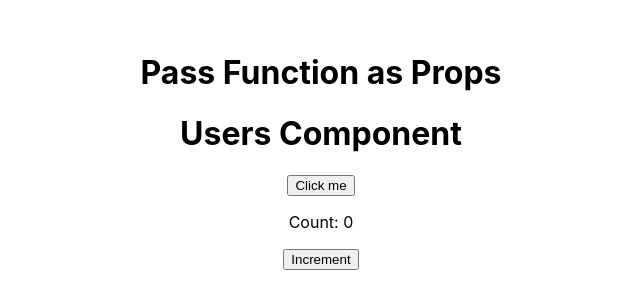
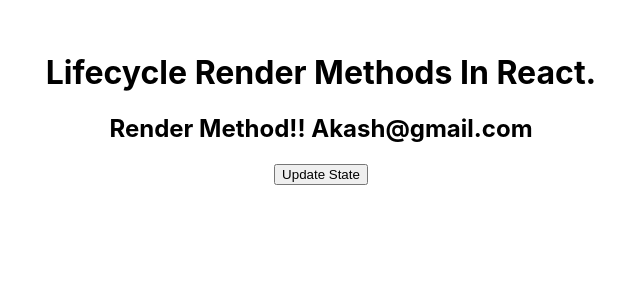
Before and after one commit to akashdomadiya/react-tuts, a React (Create React App) app: page / in a window 1280 px wide. Shown: the top 308 px of the page, without its empty margins (319-959 px from the left). Built offline with nearby package versions, Linux system fonts and the light colour scheme.

Commit message:
lifecyclemeth

```diff
--- a/src/App.js
+++ b/src/App.js
@@ -1,28 +1,21 @@
 import React, { useState } from "react";
 import "./App.css";
-import Users from "./Users";
+import RenderMethod from "./RenderMethod";
 function App() {
-  // Example 1 Function to be passed as a props
-  const handleButtonClick = () => {
-    console.log("Button clicked!");
-  };
-
-  // Example 2 useState
-  const [count, setCount] = useState(0);
-  const incrementCount = () => {
-    setCount(count + 1);
-  };
-
+  // const [name, setName] = useState("Code4education");
   return (
     <>
       <div className="App">
-        <h1>Pass Function as Props</h1>
+        <h1>Lifecycle Render Methods In React.</h1>
 
-        <Users
-          handleClick={handleButtonClick}
-          count={count}
-          increment={incrementCount}
-        />
+        {/* Example 2 */}
+        {/* <RenderMethod name={name} /> */}
+
+        {/* Example 3 */}
+        <RenderMethod />
+
+        {/* Example 2 */}
+        {/* <button onClick={() => setName("Bhaskar Gupta")}>Update Name</button> */}
       </div>
     </>
   );
--- /dev/null
+++ b/src/RenderMethod.jsx
@@ -0,0 +1,32 @@
+import React, { Component } from "react";
+
+export default class RenderMethod extends Component {
+  // Example 3
+  constructor() {
+    super();
+    this.state = {
+      email: "Akash@gmail.com",
+    };
+  }
+
+  render() {
+    // Example 1
+    // console.log("Render Method !!", this.props);
+
+    // Example 3
+    console.log("Render Method!!", this.state.email);
+
+    return (
+      <>
+        {/* <h2>Render Method!! {this.props.name}</h2> */}
+
+        {/* Example 3 */}
+        <h2>Render Method!! {this.state.email}</h2>
+
+        <button onClick={() => this.setState({ email: "Code@gmail.com" })}>
+          Update State
+        </button>
+      </>
+    );
+  }
+}
--- a/src/index.js
+++ b/src/index.js
@@ -6,9 +6,7 @@ import reportWebVitals from "./reportWebVitals";
 
 const root = ReactDOM.createRoot(document.getElementById("root"));
 root.render(
-  <React.StrictMode>
     <App />
-  </React.StrictMode>
 );
 
 // If you want to start measuring performance in your app, pass a function
```
